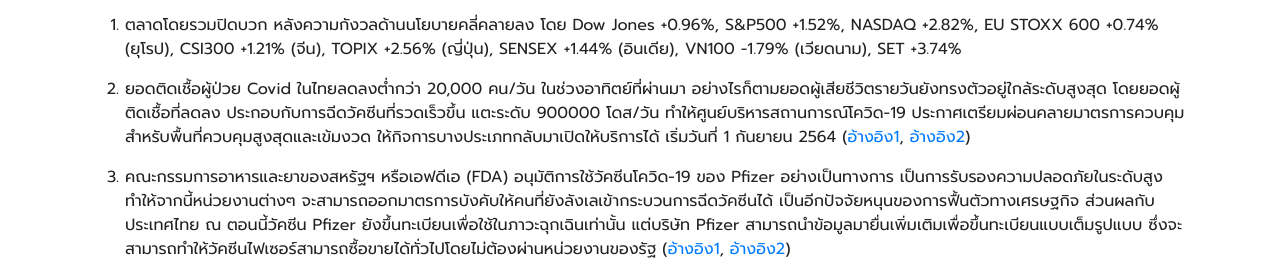
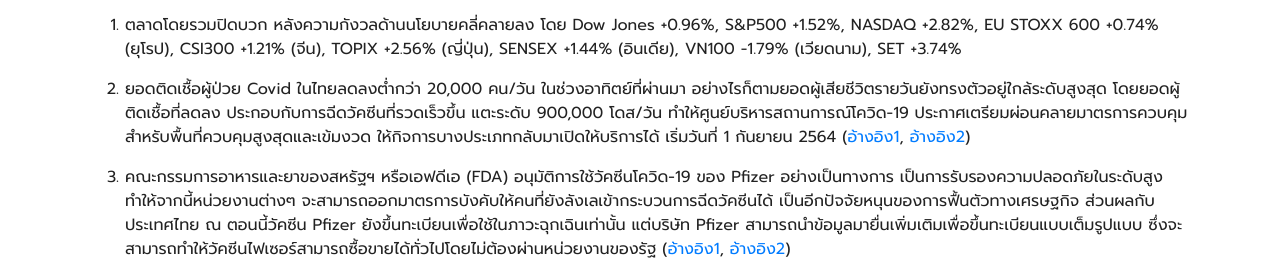
Before and after one commit to moneysart/moneysart.github.io, a Jekyll site: the page built from weekly/_posts/2021-08-29-summary.md, in a window 1280 px wide. Shown: the part 259-535 px from the top of the page. Built offline with Jekyll 4.4.1, drawn with Linux system fonts in a browser that asks for light colours; nearby versions of some CDN libraries.

Commit message:
fix typo

```diff
--- a/weekly/_posts/2021-08-29-summary.md
+++ b/weekly/_posts/2021-08-29-summary.md
@@ -13,7 +13,7 @@ date: 2021-08-29
 
 1. ตลาดโดยรวมปิดบวก หลังความกังวลด้านนโยบายคลี่คลายลง โดย Dow Jones +0.96%, S&P500 +1.52%, NASDAQ +2.82%, EU STOXX 600 +0.74% (ยุโรป), CSI300 +1.21% (จีน), TOPIX +2.56% (ญี่ปุ่น), SENSEX +1.44% (อินเดีย), VN100 -1.79% (เวียดนาม), SET +3.74%
 
-2. ยอดติดเชื้อผู้ป่วย Covid ในไทยลดลงต่ำกว่า 20,000 คน/วัน ในช่วงอาทิตย์ที่ผ่านมา อย่างไรก็ตามยอดผู้เสียชีวิตรายวันยังทรงตัวอยู่ใกล้ระดับสูงสุด โดยยอดผู้ติดเชื้อที่ลดลง ประกอบกับการฉีดวัคซีนที่รวดเร็วขึ้น แตะระดับ 900000 โดส/วัน ทำให้ศูนย์บริหารสถานการณ์โควิด-19 ประกาศเตรียมผ่อนคลายมาตรการควบคุมสำหรับพื้นที่ควบคุมสูงสุดและเข้มงวด ให้กิจการบางประเภทกลับมาเปิดให้บริการได้ เริ่มวันที่ 1 กันยายน 2564
+2. ยอดติดเชื้อผู้ป่วย Covid ในไทยลดลงต่ำกว่า 20,000 คน/วัน ในช่วงอาทิตย์ที่ผ่านมา อย่างไรก็ตามยอดผู้เสียชีวิตรายวันยังทรงตัวอยู่ใกล้ระดับสูงสุด โดยยอดผู้ติดเชื้อที่ลดลง ประกอบกับการฉีดวัคซีนที่รวดเร็วขึ้น แตะระดับ 900,000 โดส/วัน ทำให้ศูนย์บริหารสถานการณ์โควิด-19 ประกาศเตรียมผ่อนคลายมาตรการควบคุมสำหรับพื้นที่ควบคุมสูงสุดและเข้มงวด ให้กิจการบางประเภทกลับมาเปิดให้บริการได้ เริ่มวันที่ 1 กันยายน 2564
 ([อ้างอิง1](https://www.thairath.co.th/news/politic/2179226),
 [อ้างอิง2](https://thestandard.co/moicovid-knocking-out-the-lockdown/))
 
```
